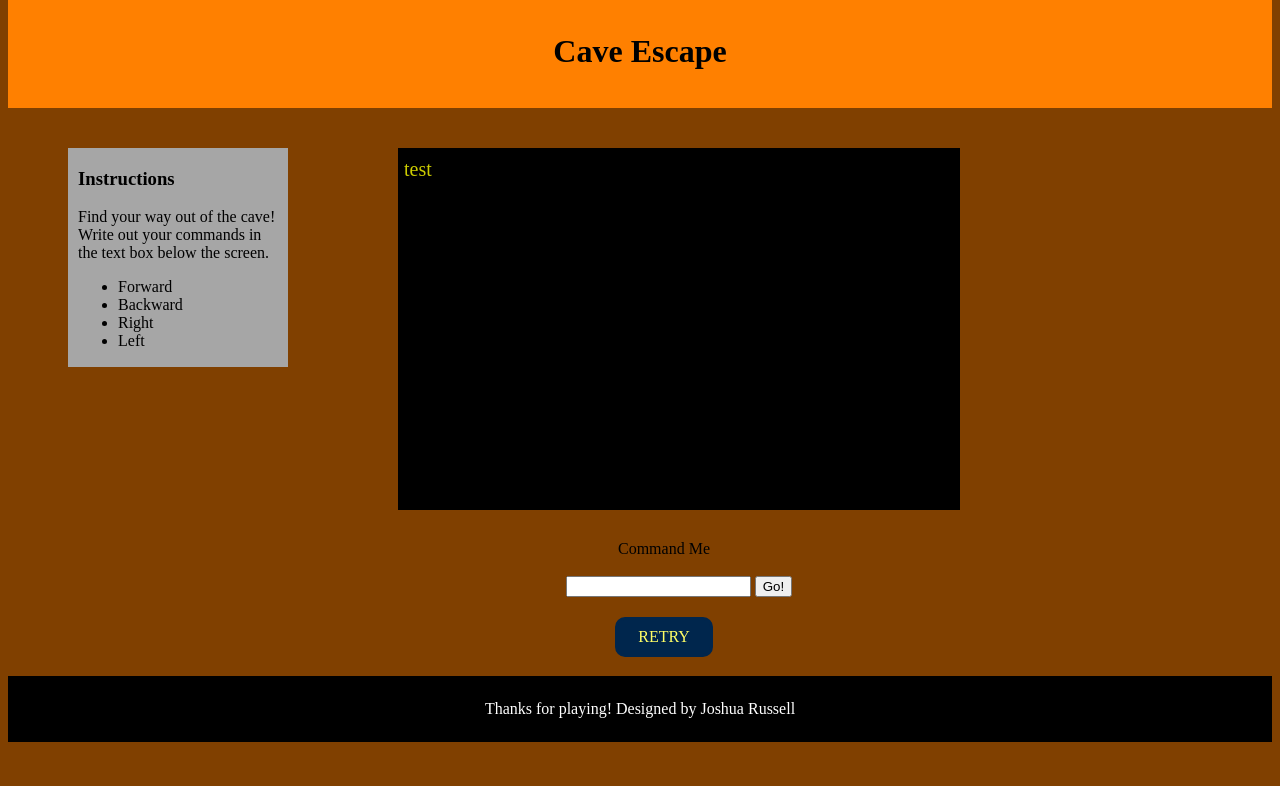
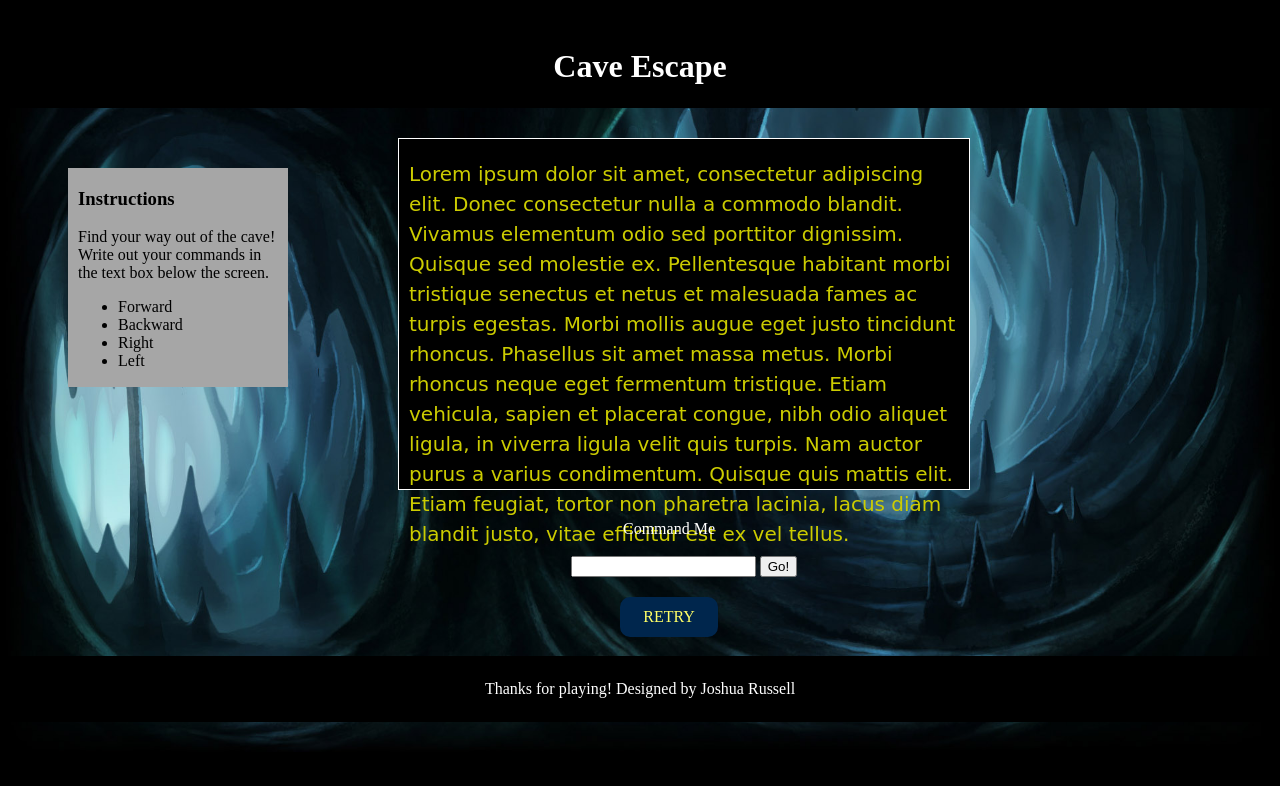
Before and after one commit to H0sway/Cave-Escape-Game, a plain HTML site: page index.html in a window 1280 px wide. Drawn offline with Linux system fonts and the light colour scheme; a web font is replaced by a local one.

Commit message:
added animations

```diff
--- a/index.html
+++ b/index.html
@@ -3,6 +3,7 @@
 <head>
   <meta charset="UTF-8">
   <title>Cave Escape</title>
+  <link href="https://fonts.googleapis.com/css?family=Mogra" rel="stylesheet">
   <link rel="stylesheet" type="text/css" href="style.css">
 </head>
 <body>
@@ -24,7 +25,9 @@
 
     <div id="wrapper">
       <div id="game">
-        test
+        <p id="gametext">Lorem ipsum dolor sit amet, consectetur adipiscing elit. Donec consectetur nulla a commodo blandit. Vivamus elementum odio sed porttitor dignissim. Quisque sed molestie ex. Pellentesque habitant morbi tristique senectus et netus et malesuada fames ac turpis egestas. Morbi mollis augue eget justo tincidunt rhoncus. Phasellus sit amet massa metus. Morbi rhoncus neque eget fermentum tristique. Etiam vehicula, sapien et placerat congue, nibh odio aliquet ligula, in viverra ligula velit quis turpis. Nam auctor purus a varius condimentum. Quisque quis mattis elit. Etiam feugiat, tortor non pharetra lacinia, lacus diam blandit justo, vitae efficitur est ex vel tellus.
+
+</p>
       </div>
       <form action="">
         <legend>Command Me</legend>
--- a/style.css
+++ b/style.css
@@ -1,14 +1,17 @@
 body {
-  background-color: #804000;
+  background-color: #000000;
+  background-image: url("photos/cave-background.jpg");
+  background-size: cover;
+  background-attachment: fixed;
 }
 
 header {
+  background-color: #000000;
+  color: #ffffff;
   text-align: center;
-  background-color: #ff8000;
-  height: 40px;
+  height: 20px;
   position: relative;
-  top: -10px;
-  padding: 35px;
+  padding: 40px;
 }
 
 h1 {
@@ -21,6 +24,7 @@ form {
 }
 
 legend {
+  color: #ffffff;
   position: relative;
   left: -15px;
 }
@@ -49,6 +53,7 @@ footer {
 #article {
   width: 200px;
   position: relative;
+  top: 30px;
   background-color: #a6a6a6;
   padding: 1px 10px;
   float: left;
@@ -58,13 +63,22 @@ footer {
  #game {
   width: 550px;
   height: 350px;
-  border: 1px solid black;
   background-color: #000000;
+  padding: 0 10px;
+  border: 1px solid #ffffff;
+  margin: 30px auto;
+ }
+
+ #gametext {
+  overflow: hidden;
+  border-right: 2px solid #cccc00;
   color: #cccc00;
   line-height: 30px;
   font-size: 20px;
-  padding: 5px;
-  margin: 30px auto;
+  font-family: 'Mogra', cursive;
+  animation:
+  typing 4s steps(40, end),
+  cursor-blink 1s step-end infinite;
  }
 
  #reset {
@@ -86,3 +100,13 @@ footer {
   border: 3px solid #00264d;
   color: #4d4d00;
 }
+
+@keyframes typing {
+  from {width: 0;}
+  to {width: 100%;}
+}
+
+@keyframes cursor-blink {
+  from, to {border-color: transparent;}
+  50% {border-color: #cccc00;}
+}
```
Also changed, not shown: Photos/cave-background.jpg (added), README.md.
